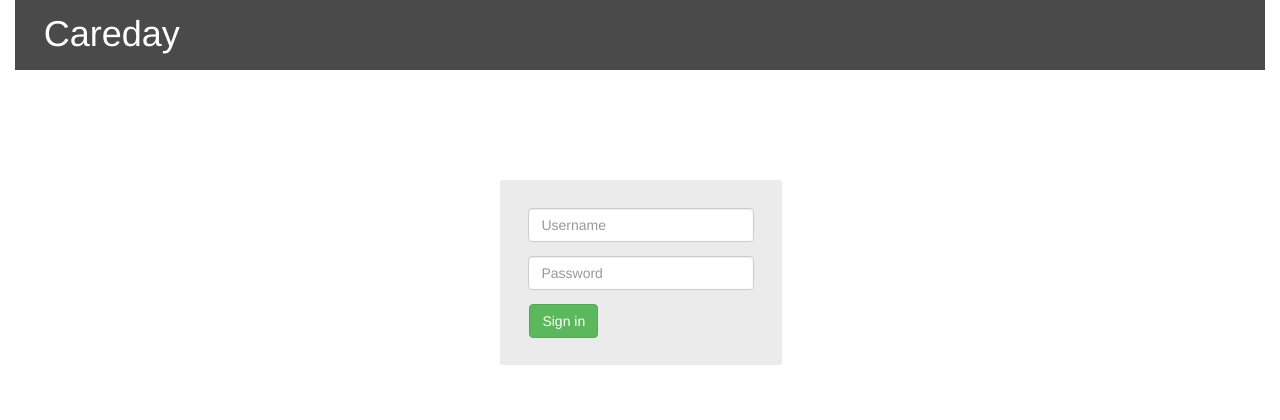
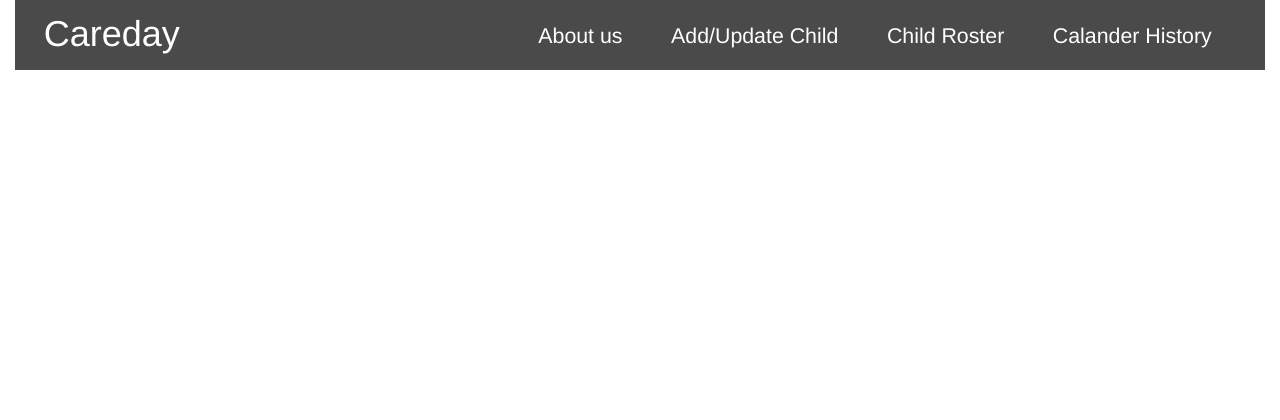
Before and after one commit to rryanburton/CareDay-RB, a Django app: page /child in a window 1280 px wide. Shown: the top 420 px of the page. Run offline with Django 3.2, Linux system fonts and the light colour scheme; data that the repository does not hold is empty; some libraries are stand-ins or nearby versions.

```diff
--- a/careapp/templates/base.html
+++ b/careapp/templates/base.html
@@ -31,10 +31,12 @@ a:active  {color:white; background-color:transparent; text-decoration:none}
 {% else %}
         <h1>Careday</h1>
 {% endif %}
-
-        {% block toggle_login %}
-        {% include "toggle_login.html" %}
-        {% endblock %}
+  <nav id="main-nav">
+    <a href="#">About us</a>
+    <a href="child/new">Add/Update Child</a>
+    <a href="child">Child Roster</a>
+    <a href="calander">Calander History</a>
+  </nav>
 
   </header></div>
   <main class="container">
@@ -42,6 +44,8 @@ a:active  {color:white; background-color:transparent; text-decoration:none}
   {% endblock %}
   </main> <!-- end main.container -->
 <br>
-<footer></footer>
+<footer>
+
+</footer>
 </body>
 </html>
```
